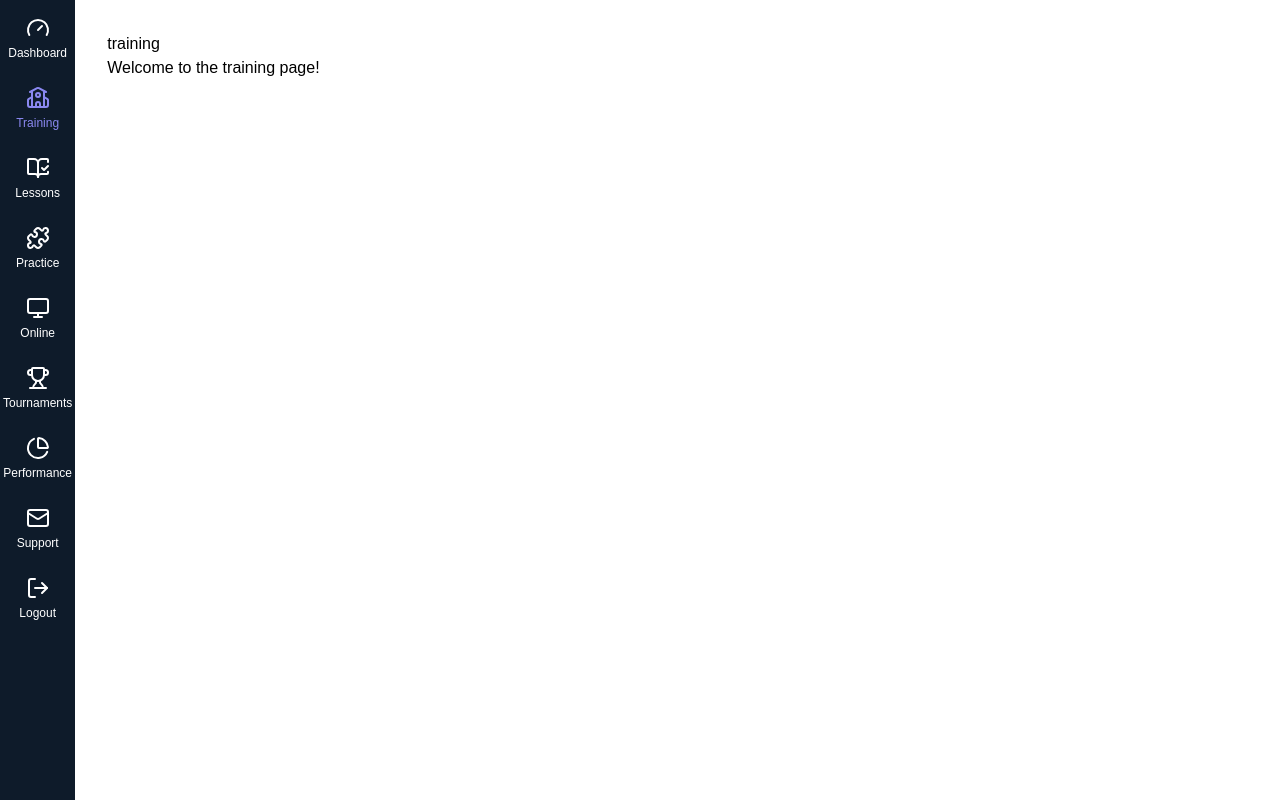
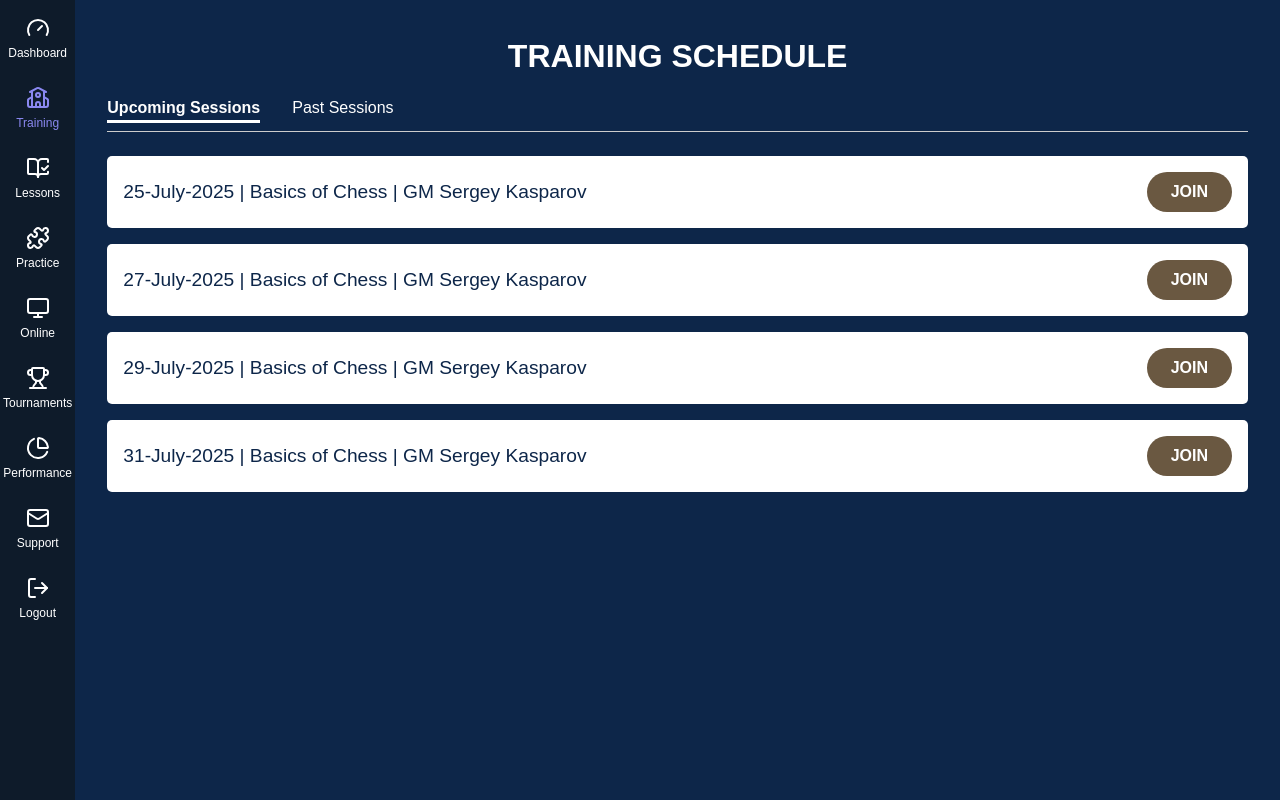
Before and after one commit to ComplianceFrontiers/ChessChamps2.0, a Next.js app: page /training in a window 1280 px wide. Built offline with nearby package versions, Linux system fonts and the light colour scheme.

Commit message:
base setup

```diff
--- a/app/training/page.js
+++ b/app/training/page.js
@@ -1,12 +1,82 @@
-import React from 'react';
+'use client';
 
-const training = () => {
+import React, { useState } from 'react';
+
+const Training = () => {
+    const [activeTab, setActiveTab] = useState('upcoming'); // ✅ Correct
+
+
+
+    const upcomingSessions = [
+        { date: '25-July-2025', topic: 'Basics of Chess', coach: 'GM Sergey Kasparov' },
+        { date: '27-July-2025', topic: 'Basics of Chess', coach: 'GM Sergey Kasparov' },
+        { date: '29-July-2025', topic: 'Basics of Chess', coach: 'GM Sergey Kasparov' },
+        { date: '31-July-2025', topic: 'Basics of Chess', coach: 'GM Sergey Kasparov' },
+    ];
+
     return (
-        <div style={{ backgroundColor: 'white', color: 'black', minHeight: '100vh', padding: '2rem' }}>
-            <h1>training</h1>
-            <p>Welcome to the  training page!</p>
+        <div style={{ backgroundColor: '#0D2649', color: 'white', minHeight: '100vh', padding: '2rem', fontFamily: 'sans-serif' }}>
+            <h1 style={{ textAlign: 'center', fontWeight: 'bold', fontSize: '2rem', marginBottom: '1rem' }}>TRAINING SCHEDULE</h1>
+
+            {/* Tabs */}
+            <div style={{ display: 'flex', gap: '2rem', borderBottom: '1px solid #ccc', paddingBottom: '0.5rem', marginBottom: '1.5rem' }}>
+                <span
+                    style={{
+                        fontWeight: activeTab === 'upcoming' ? 'bold' : 'normal',
+                        borderBottom: activeTab === 'upcoming' ? '3px solid white' : 'none',
+                        cursor: 'pointer'
+                    }}
+                    onClick={() => setActiveTab('upcoming')}
+                >
+                    Upcoming Sessions
+                </span>
+                <span
+                    style={{
+                        fontWeight: activeTab === 'past' ? 'bold' : 'normal',
+                        borderBottom: activeTab === 'past' ? '3px solid white' : 'none',
+                        cursor: 'pointer'
+                    }}
+                    onClick={() => setActiveTab('past')}
+                >
+                    Past Sessions
+                </span>
+            </div>
+
+            {/* Session List */}
+            {activeTab === 'upcoming' && upcomingSessions.map((session, index) => (
+                <div key={index} style={{
+                    backgroundColor: 'white',
+                    color: '#0D2649',
+                    marginBottom: '1rem',
+                    padding: '1rem',
+                    borderRadius: '5px',
+                    display: 'flex',
+                    justifyContent: 'space-between',
+                    alignItems: 'center'
+                }}>
+                    <span style={{ fontSize: '1.2rem' }}>{`${session.date} | ${session.topic} | ${session.coach}`}</span>
+                    <button style={{
+                        backgroundColor: '#6A5841',
+                        color: 'white',
+                        border: 'none',
+                        borderRadius: '25px',
+                        padding: '0.5rem 1.5rem',
+                        cursor: 'pointer',
+                        fontWeight: 'bold'
+                    }}>
+                        JOIN
+                    </button>
+                </div>
+            ))}
+
+            {/* Past Sessions Placeholder */}
+            {activeTab === 'past' && (
+                <div style={{ textAlign: 'center', marginTop: '2rem' }}>
+                    <p>No past sessions available yet.</p>
+                </div>
+            )}
         </div>
     );
 };
 
-export default training;
+export default Training;
```
